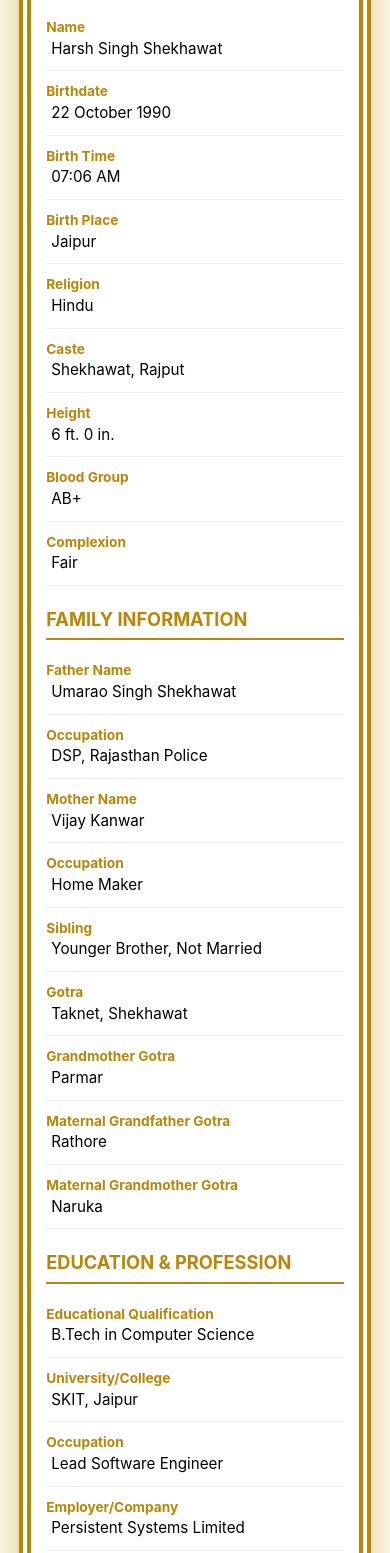
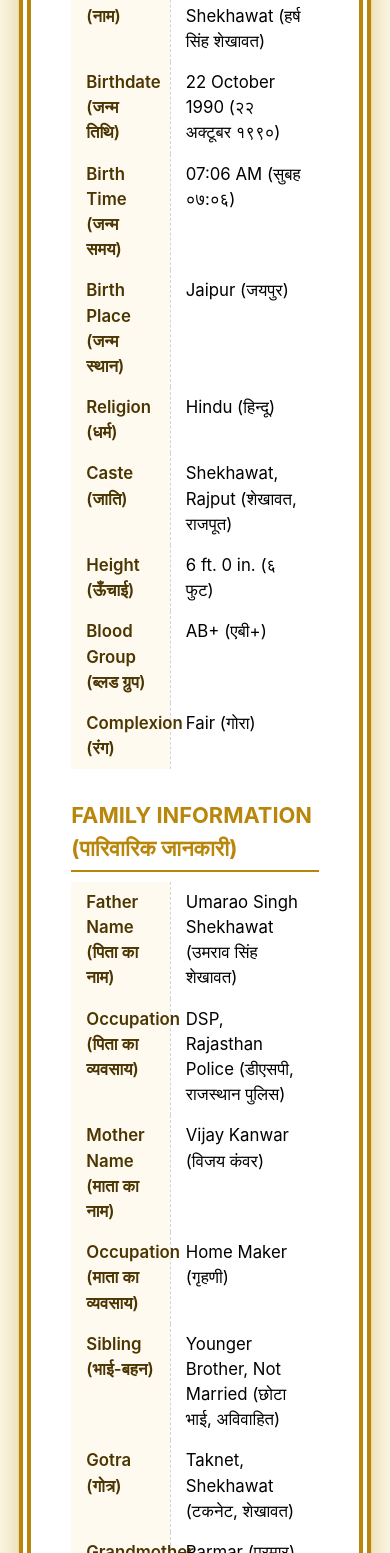
Before and after one commit to harshsingh03660-bot/Bio-Data-Harsh-Singh, a plain HTML site: page index.html in a window 390 px wide. Shown: the part 267-1820 px from the top of the page. Drawn offline with nearby package versions, Linux system fonts and the light colour scheme.

Commit message:
Update index.html

```diff
--- a/index.html
+++ b/index.html
@@ -6,10 +6,9 @@
 <title>Biodata - Elegant Golden Layout</title>
 <script src="https://cdn.tailwindcss.com"></script>
 <style>
-  /* Base Styles */
   body {
-    font-family: "Inter", sans-serif; /* Using a modern, clean font */
-    background-color: #fcf8e8; /* Light parchment background */
+    font-family: "Inter", sans-serif;
+    background-color: #fcf8e8;
     margin: 0;
     padding: 20px 10px;
     display: flex;
@@ -18,30 +17,26 @@
     min-height: 100vh;
   }
 
-  /* Main container with stylish border and shadow (Enhanced Gold Theme) */
   .biodata-container {
     position: relative;
     background-color: #ffffff;
-    /* Nice double border in gold */
     border: 12px double #b8860b;
-    border-radius: 18px; /* Slightly more rounded */
+    border-radius: 18px;
     padding: 35px 40px;
     width: 95%;
     max-width: 800px;
-    /* Deeper, more elegant shadow */
     box-shadow: 0 10px 30px rgba(184, 134, 11, 0.4), 0 0 0 1px rgba(184, 134, 11, 0.1);
     box-sizing: border-box;
-    font-size: 1.05rem; /* Base font size */
+    font-size: 1.05rem;
   }
 
-  /* Profile photo container */
   .image-container {
     position: absolute;
     top: 35px;
     right: 35px;
     width: 140px;
     height: 170px;
-    border: 5px solid #b8860b; /* Golden border */
+    border: 5px solid #b8860b;
     border-radius: 12px;
     overflow: hidden;
     box-shadow: 0 4px 10px rgba(0,0,0,0.3);
@@ -56,20 +51,18 @@
     display: block;
   }
 
-  /* Main Title */
   h1 {
     text-align: center;
     font-size: 2.2em;
-    color: #8b4513; /* Rich brown/gold text */
+    color: #8b4513;
     margin-bottom: 20px;
     font-weight: 700;
     text-shadow: 1px 1px 2px rgba(255, 255, 255, 0.8);
   }
 
-  /* Section Title */
   .section-title {
     text-align: left;
-    color: #b8860b; /* Bright gold for section headers */
+    color: #b8860b;
     font-weight: bold;
     margin-top: 30px;
     margin-bottom: 10px;
@@ -79,11 +72,10 @@
     padding-bottom: 5px;
   }
 
-  /* Table styles */
   .info-table {
     width: 100%;
     border-collapse: collapse;
-    table-layout: fixed; /* Ensures fixed column widths on desktop */
+    table-layout: fixed;
     margin-bottom: 15px;
   }
 
@@ -91,96 +83,19 @@
     vertical-align: top;
   }
 
-  /* Label cells style (Desktop: 40% width) */
   .info-table td:first-child {
     width: 40%;
     padding: 8px 15px;
     font-weight: 600;
     color: #4b3500;
-    background-color: #fffaf0; /* Slight off-white background for label */
+    background-color: #fffaf0;
     border-right: 1px dashed #d4d4d4;
   }
 
-  /* Detail cells style (Desktop: 60% width) */
   .info-table td:nth-child(2) {
     width: 60%;
     padding: 8px 15px;
     word-wrap: break-word;
-  }
-
-  /* Responsive Adjustments: Stacking Layout for Mobile */
-  @media (max-width: 650px) {
-    .biodata-container {
-      padding: 15px;
-      font-size: 0.95rem; /* Decreased general font size */
-      border-radius: 10px;
-    }
-
-    /* Photo container adjustments for mobile stacking */
-    .image-container {
-      position: relative;
-      top: 0;
-      right: 0;
-      width: 100px;
-      height: 120px;
-      margin: 0 auto 20px auto; /* Centered above content */
-    }
-
-    /* Center H1 below the image */
-    h1 {
-      font-size: 1.6em;
-      margin-top: 0;
-    }
-
-    /* Section titles are now left-aligned */
-    .section-title {
-      font-size: 1.2em;
-      margin-top: 20px;
-    }
-
-    /* Crucial: Force table rows/cells to stack vertically */
-    .info-table {
-      table-layout: auto; /* Allow content to dictate size */
-      width: 100%;
-    }
-
-    .info-table tr {
-      display: block; /* Make the row take full width */
-      padding: 5px 0;
-      border-bottom: 1px solid #f0f0f0; /* Light separator */
-    }
-
-    /* Label stacks on top */
-    .info-table td:first-child {
-      display: block;
-      width: 100%;
-      padding: 5px 0 0 0;
-      font-size: 0.9em; /* Smaller font for labels */
-      color: #b8860b; /* Gold color for label to distinguish it */
-      font-weight: 700;
-      background-color: transparent; /* Remove background on mobile */
-      border-right: none;
-    }
-
-    /* Detail stacks below label */
-    .info-table td:nth-child(2) {
-      display: block;
-      width: 100%;
-      padding: 0 0 5px 5px; /* Slight indentation for detail */
-    }
-  }
-
-  /* For tablets, adjust image position to prevent overlap with title */
-  @media (min-width: 651px) and (max-width: 800px) {
-    .image-container {
-        width: 120px;
-        height: 150px;
-        top: 20px;
-        right: 20px;
-    }
-    h1 {
-        margin-right: 150px; /* Push title away from the image */
-    }
   }
 </style>
 </head>
@@ -188,68 +103,61 @@
 
 <div class="biodata-container">
 
-  <!-- Profile Photo -->
   <div class="image-container">
-    <!-- FIX: Added ?raw=true to the GitHub URL to ensure the image displays directly. -->
     <img src="https://github.com/harshsingh03660-bot/Bio-Data-Harsh-Singh/blob/main/harsh_singh.png?raw=true"
          alt="Profile Photo"
          onerror="this.onerror=null; this.src='https://placehold.co/140x170/d4af37/ffffff?text=Profile+Pic';" />
   </div>
 
-  <h1>BIODATA</h1>
+  <h1>BIODATA (बायोडाटा)</h1>
 
-  <!-- Personal Info -->
-  <div class="section-title">Personal Information</div>
+  <div class="section-title">Personal Information (व्यक्तिगत जानकारी)</div>
   <table class="info-table">
-    <tr><td>Name</td><td>Harsh Singh Shekhawat</td></tr>
-    <tr><td>Birthdate</td><td>22 October 1990</td></tr>
-    <tr><td>Birth Time</td><td>07:06 AM</td></tr>
-    <tr><td>Birth Place</td><td>Jaipur</td></tr>
-    <tr><td>Religion</td><td>Hindu</td></tr>
-    <tr><td>Caste</td><td>Shekhawat, Rajput</td></tr>
-    <tr><td>Height</td><td>6 ft. 0 in.</td></tr>
-    <tr><td>Blood Group</td><td>AB+</td></tr>
-    <tr><td>Complexion</td><td>Fair</td></tr>
+    <tr><td>Name (नाम)</td><td>Harsh Singh Shekhawat (हर्ष सिंह शेखावत)</td></tr>
+    <tr><td>Birthdate (जन्म तिथि)</td><td>22 October 1990 (२२ अक्टूबर १९९०)</td></tr>
+    <tr><td>Birth Time (जन्म समय)</td><td>07:06 AM (सुबह ०७:०६)</td></tr>
+    <tr><td>Birth Place (जन्म स्थान)</td><td>Jaipur (जयपुर)</td></tr>
+    <tr><td>Religion (धर्म)</td><td>Hindu (हिन्दू)</td></tr>
+    <tr><td>Caste (जाति)</td><td>Shekhawat, Rajput (शेखावत, राजपूत)</td></tr>
+    <tr><td>Height (ऊँचाई)</td><td>6 ft. 0 in. (६ फुट)</td></tr>
+    <tr><td>Blood Group (ब्लड ग्रुप)</td><td>AB+ (एबी+)</td></tr>
+    <tr><td>Complexion (रंग)</td><td>Fair (गोरा)</td></tr>
   </table>
 
-  <!-- Family Info -->
-  <div class="section-title">Family Information</div>
+  <div class="section-title">Family Information (पारिवारिक जानकारी)</div>
   <table class="info-table">
-    <tr><td>Father Name</td><td>Umarao Singh Shekhawat</td></tr>
-    <tr><td>Occupation</td><td>DSP, Rajasthan Police</td></tr>
-    <tr><td>Mother Name</td><td>Vijay Kanwar</td></tr>
-    <tr><td>Occupation</td><td>Home Maker</td></tr>
-    <tr><td>Sibling</td><td>Younger Brother, Not Married</td></tr>
-    <tr><td>Gotra</td><td>Taknet, Shekhawat</td></tr>
-    <tr><td>Grandmother Gotra</td><td>Parmar</td></tr>
-    <tr><td>Maternal Grandfather Gotra</td><td>Rathore</td></tr>
-    <tr><td>Maternal Grandmother Gotra</td><td>Naruka</td></tr>
+    <tr><td>Father Name (पिता का नाम)</td><td>Umarao Singh Shekhawat (उमराव सिंह शेखावत)</td></tr>
+    <tr><td>Occupation (पिता का व्यवसाय)</td><td>DSP, Rajasthan Police (डीएसपी, राजस्थान पुलिस)</td></tr>
+    <tr><td>Mother Name (माता का नाम)</td><td>Vijay Kanwar (विजय कंवर)</td></tr>
+    <tr><td>Occupation (माता का व्यवसाय)</td><td>Home Maker (गृहणी)</td></tr>
+    <tr><td>Sibling (भाई-बहन)</td><td>Younger Brother, Not Married (छोटा भाई, अविवाहित)</td></tr>
+    <tr><td>Gotra (गोत्र)</td><td>Taknet, Shekhawat (टकनेट, शेखावत)</td></tr>
+    <tr><td>Grandmother Gotra (पैतृक दादी का गोत्र)</td><td>Parmar (परमार)</td></tr>
+    <tr><td>Maternal Grandfather Gotra (नाना का गोत्र)</td><td>Rathore (राठौड़)</td></tr>
+    <tr><td>Maternal Grandmother Gotra (नानी का गोत्र)</td><td>Naruka (नरुका)</td></tr>
   </table>
 
-  <!-- Education & Profession -->
-  <div class="section-title">Education & Profession</div>
+  <div class="section-title">Education & Profession (शिक्षा एवं पेशा)</div>
   <table class="info-table">
-    <tr><td>Educational Qualification</td><td>B.Tech in Computer Science</td></tr>
-    <tr><td>University/College</td><td>SKIT, Jaipur</td></tr>
-    <tr><td>Occupation</td><td>Lead Software Engineer</td></tr>
-    <tr><td>Employer/Company</td><td>Persistent Systems Limited</td></tr>
-    <tr><td>Annual Income</td><td>₹12 LPA</td></tr>
+    <tr><td>Educational Qualification (शैक्षिक योग्यता)</td><td>B.Tech in Computer Science (कंप्यूटर साइंस में बी.टेक)</td></tr>
+    <tr><td>University/College (विश्वविद्यालय/कॉलेज)</td><td>SKIT, Jaipur (एसकेआईटी, जयपुर)</td></tr>
+    <tr><td>Occupation (पेशा)</td><td>Lead Software Engineer (लीड सॉफ्टवेयर इंजीनियर)</td></tr>
+    <tr><td>Employer/Company (कंपनी)</td><td>Persistent Systems Limited (पर्सिस्टेंट सिस्टम्स लिमिटेड)</td></tr>
+    <tr><td>Annual Income (वार्षिक आय)</td><td>₹12 LPA (₹१२ लाख प्रति वर्ष)</td></tr>
   </table>
 
-  <!-- Contact Details -->
-  <div class="section-title">Contact Details</div>
+  <div class="section-title">Contact Details (संपर्क विवरण)</div>
   <table class="info-table">
-    <tr><td>Mobile Number</td><td>+91 76100 94442</td></tr>
-    <tr><td>Address</td><td> Jaipur, Rajasthan </td></tr>
-    <tr><td>Father Village Address</td><td>Kaladera, Jaipur, Rajasthan</td></tr>
-    <tr><td>Mother Village Address</td><td>Kanwali, Ajmer, Rajasthan</td></tr>
+    <tr><td>Mobile Number (मोबाइल नंबर)</td><td>+91 76100 94442</td></tr>
+    <tr><td>Address (पता)</td><td>Jaipur, Rajasthan (जयपुर, राजस्थान)</td></tr>
+    <tr><td>Father Village Address (पिता का गाँव)</td><td>Kaladera, Jaipur (कालेडरा, जयपुर)</td></tr>
+    <tr><td>Mother Village Address (माता का गाँव)</td><td>Kanwali, Ajmer (कनवाली, अजमेर)</td></tr>
   </table>
 
-  <!-- Hobbies & Interests -->
-  <div class="section-title">Hobbies & Interests</div>
+  <div class="section-title">Hobbies & Interests (शौक एवं रुचियाँ)</div>
   <table class="info-table">
-    <tr><td>Hobbies</td><td>Traveling, Reading, Volleyball, Cricket</td></tr>
-    <tr><td>Interests</td><td>Music, Technology, Cultural Activities</td></tr>
+    <tr><td>Hobbies (शौक)</td><td>Traveling, Reading, Volleyball, Cricket (यात्रा, अध्ययन, वॉलीबॉल, क्रिकेट)</td></tr>
+    <tr><td>Interests (रुचियाँ)</td><td>Music, Technology, Cultural Activities (संगीत, तकनीक, सांस्कृतिक गतिविधियाँ)</td></tr>
   </table>
 
 </div>
```
